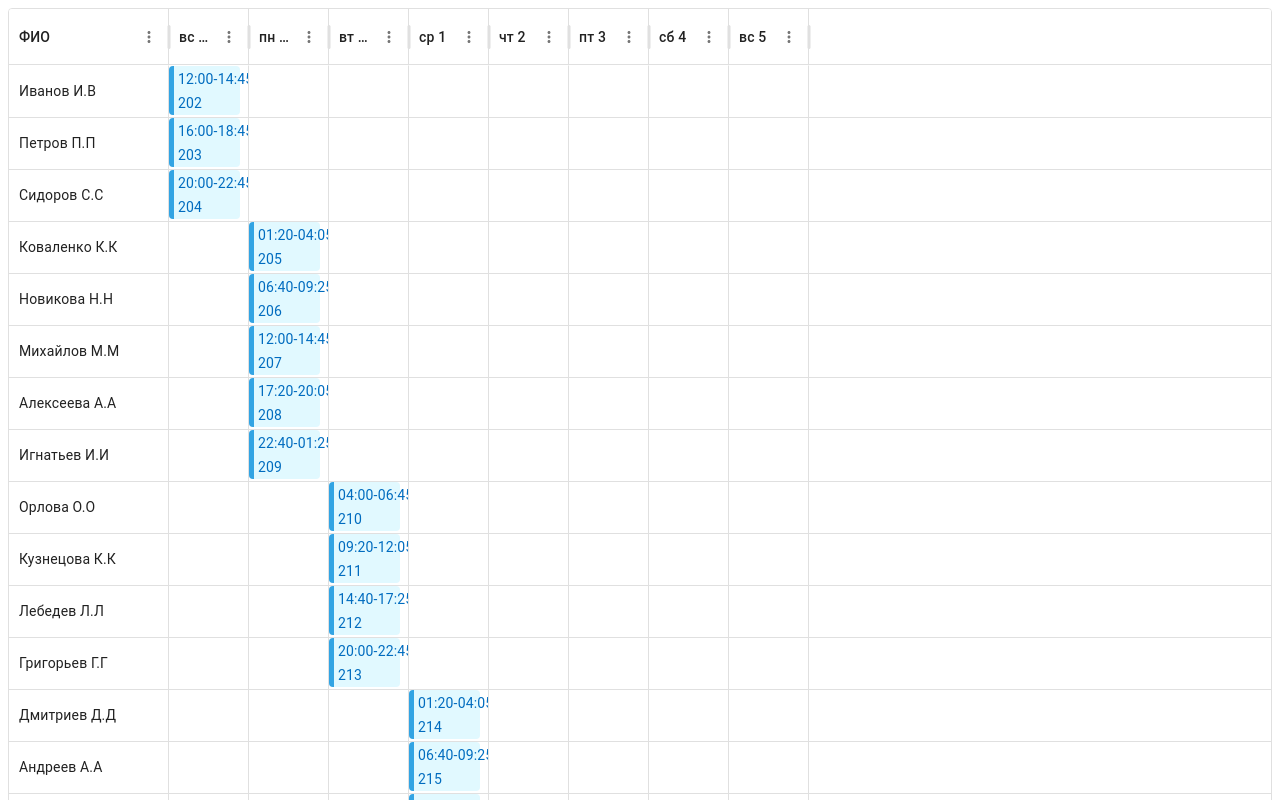
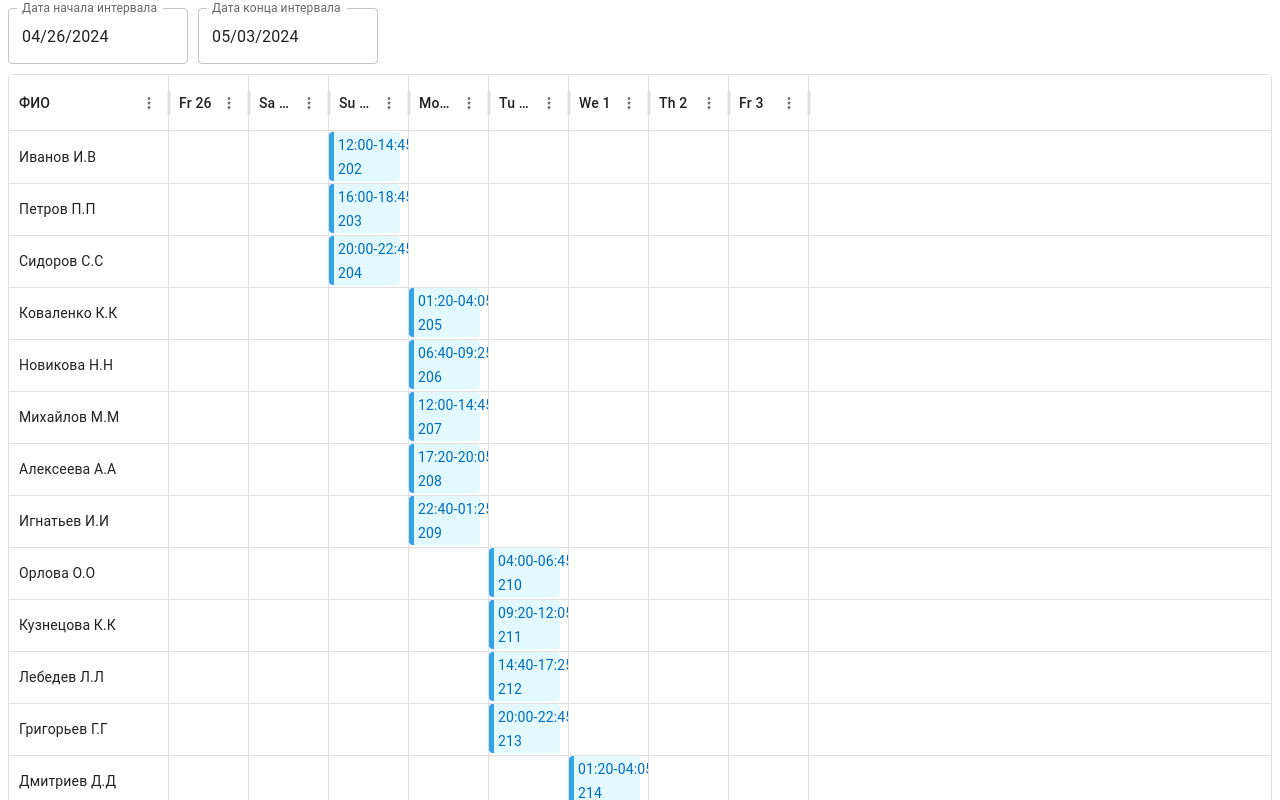
Before and after one commit to Dr-Alex-Dr/DocTime_Calendar, a React (Create React App) app: page / in a window 1280 px wide. Shown: the top 800 px of the page. Built offline with nearby package versions, Linux system fonts and the light colour scheme; data requests are answered from the project's data file.

Commit message:
Добавлен выбор диапазона дат

```diff
--- a/package.json
+++ b/package.json
@@ -7,7 +7,7 @@
     "@emotion/styled": "^11.11.5",
     "@mui/material": "^5.15.15",
     "@mui/x-data-grid": "^7.3.0",
-    "@mui/x-data-grid-pro": "^7.3.0",
+    "@mui/x-date-pickers": "^7.3.1",
     "@reduxjs/toolkit": "^2.2.3",
     "@types/node": "^16.18.96",
     "@types/react": "^18.2.79",
--- /dev/null
+++ b/src/pages/Calendar/calendar.module.scss
@@ -0,0 +1,10 @@
+.inputData {
+    margin-bottom: 10px;
+    width: 180px;
+}
+
+.inputContainer {
+    display: flex;
+    width: 370px;
+    justify-content: space-between;
+}
--- a/src/pages/Calendar/index.tsx
+++ b/src/pages/Calendar/index.tsx
@@ -1,15 +1,14 @@
-import {
-  DataGrid,
-  GridColDef,
-  GridRenderCellParams,
-} from "@mui/x-data-grid";
+import { DataGrid, GridColDef, GridRenderCellParams } from "@mui/x-data-grid";
 import Box from "@mui/material/Box";
 import { Cell } from "../../entities/table";
 import { useGetIntervalsQuery } from "../../entities/table/api/api";
 import React, { useEffect, useState } from "react";
 import dayjs, { Dayjs } from "dayjs";
 import "dayjs/locale/ru";
-
+import { AdapterDayjs } from "@mui/x-date-pickers/AdapterDayjs";
+import { LocalizationProvider } from "@mui/x-date-pickers/LocalizationProvider";
+import { DatePicker } from "@mui/x-date-pickers/DatePicker";
+import styles from "./calendar.module.scss";
 
 const transformData = (data: any) => {
   if (!data) {
@@ -56,7 +55,14 @@ const transformData = (data: any) => {
   return Array.from(map.values());
 };
 
-const generateTable = (startData: Dayjs, endData: Dayjs) => {
+const generateTable = (startData: Dayjs | null, endData: Dayjs | null) => {
+
+  if (!startData || !endData) {
+    return [];
+  }
+
+  console.log(startData, endData)
+
   dayjs.locale("ru");
   const differenceInDays: number = endData.diff(startData, "day");
 
@@ -64,7 +70,7 @@ const generateTable = (startData: Dayjs, endData: Dayjs) => {
     { field: "Name", headerName: "ФИО", width: 160 },
   ];
 
-  for (let numberDay = 0; numberDay < differenceInDays; numberDay++) {
+  for (let numberDay = 0; numberDay < differenceInDays + 1; numberDay++) {
     const nextDate = startData.add(numberDay, "day");
 
     const column = {
@@ -84,12 +90,16 @@ const generateTable = (startData: Dayjs, endData: Dayjs) => {
 
 const Calendar = () => {
   const [columns, setColumns] = useState<GridColDef[]>([]);
+  const [startData, setStartData] = React.useState<Dayjs | null>(dayjs());
+  const [endData, setEndData] = React.useState<Dayjs | null>(
+    dayjs().add(7, "day")
+  );
 
   const { data } = useGetIntervalsQuery();
   const newData = transformData(data);
 
   useEffect(() => {
-    setColumns(generateTable(dayjs("2024-04-28"), dayjs("2024-05-06")));
+    setColumns(generateTable(startData, endData));
   }, []);
 
   const rootStyles = {
@@ -100,6 +110,34 @@ const Calendar = () => {
   };
 
   return (
+    <div>
+      <div className={styles.inputContainer}>
+        <div className={styles.inputData}>
+          <LocalizationProvider dateAdapter={AdapterDayjs}>
+            <DatePicker
+              label="Дата начала интервала"
+              value={startData}
+              onChange={(newValue) => {
+                setStartData(newValue);
+                setColumns(generateTable(newValue, endData));
+              }}
+            />
+          </LocalizationProvider>
+        </div>
+        <div className={styles.inputData}>
+          <LocalizationProvider dateAdapter={AdapterDayjs}>
+            <DatePicker
+              label="Дата конца интервала"
+              value={endData}
+              onChange={(newValue) => {
+                setEndData(newValue);
+                setColumns(generateTable(startData, newValue));
+              }}
+            />
+          </LocalizationProvider>
+        </div>
+      </div>
+
       <Box sx={rootStyles}>
         <DataGrid
           rows={newData}
@@ -110,6 +148,7 @@ const Calendar = () => {
           showColumnVerticalBorder
         />
       </Box>
+    </div>
   );
 };
 
```
Also changed, not shown: 1 other file (tests, documents, lock files or other folders). Lines whose indentation alone changed are shown as unchanged.
